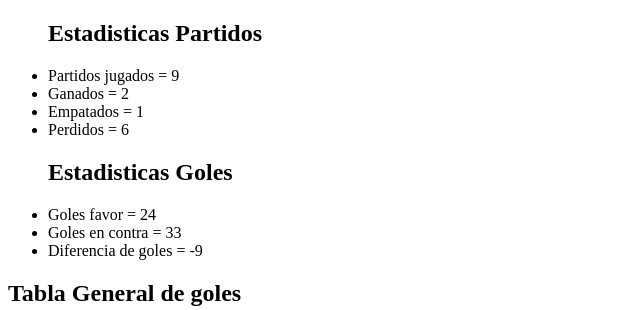
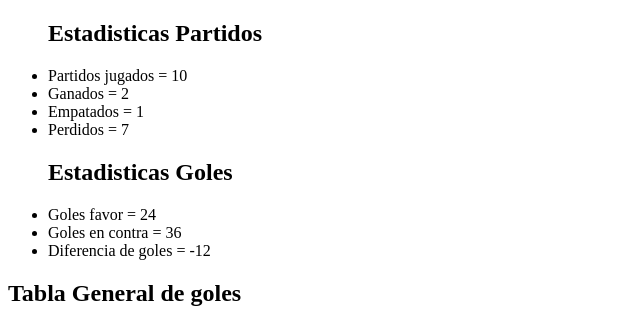
Before and after one commit to marioferreyra/Cabildo_City, a plain HTML site: page estadisticas.html in a window 1280 px wide. Shown: the top 310 px of the page, 0-640 px from the left. Drawn offline with Linux system fonts and the light colour scheme.

Commit message:
Update 17/06/2017

```diff
--- a/estadisticas.html
+++ b/estadisticas.html
@@ -5,15 +5,15 @@
 
 <ul>
   <h2>Estadisticas Partidos</h2>
-    <li>Partidos jugados = 9</li>
+    <li>Partidos jugados = 10</li>
     <li>Ganados = 2</li>
     <li>Empatados = 1</li>
-    <li>Perdidos = 6</li>
+    <li>Perdidos = 7</li>
 
   <h2>Estadisticas Goles</h2>
     <li>Goles favor = 24</li>
-    <li>Goles en contra = 33</li>
-    <li>Diferencia de goles = -9</li>
+    <li>Goles en contra = 36</li>
+    <li>Diferencia de goles = -12</li>
 </ul>
 
 <h2>Tabla General de goles</h2>
```
Also changed, not shown: fechas.html (+1 -0 lines).
